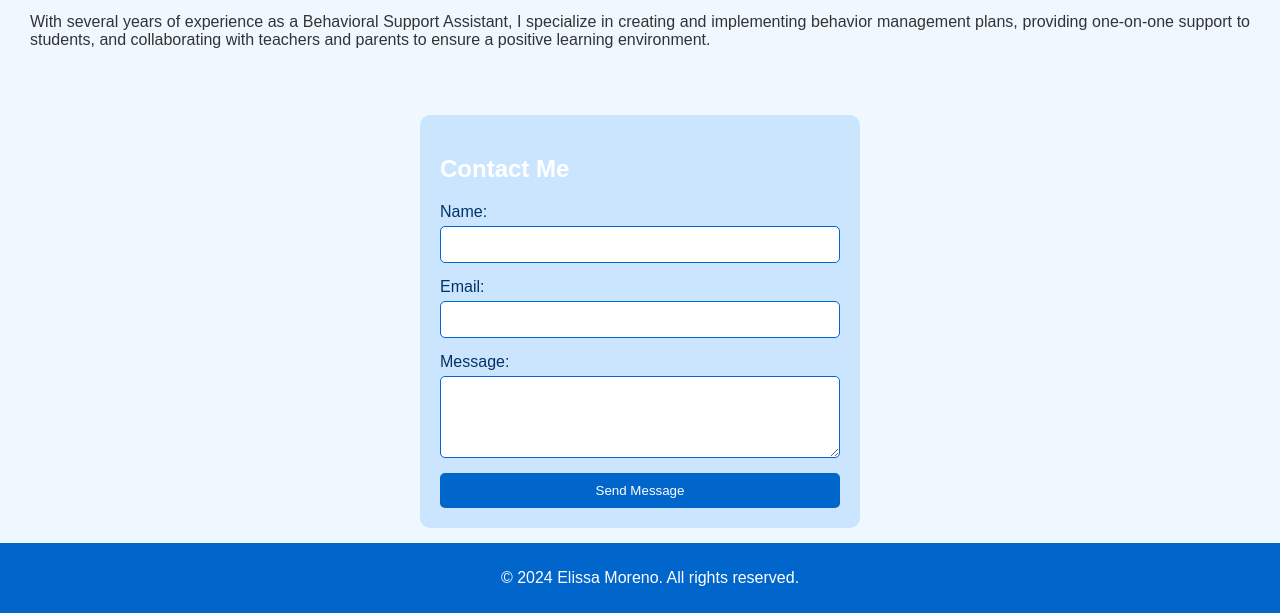
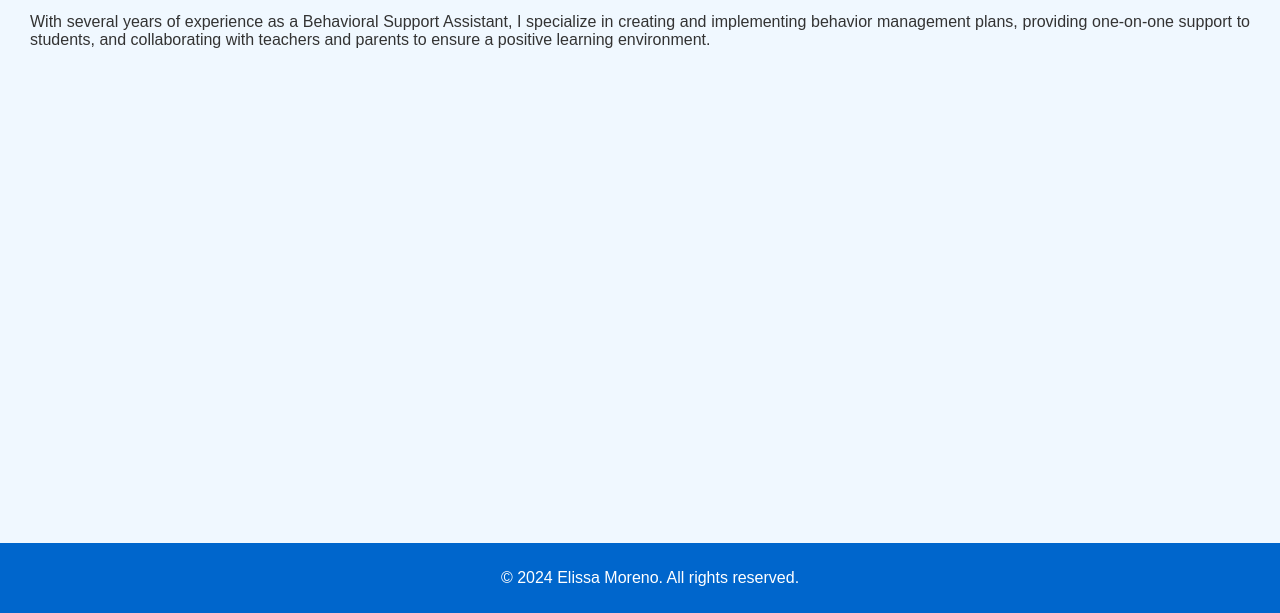
Before and after one commit to emoreno09/emoreno09.github.io, a plain HTML site: page index.html in a window 1280 px wide. Shown: the part 187-800 px from the top of the page. Drawn offline with Linux system fonts and the light colour scheme.

Commit message:
Update index.html

```diff
--- a/index.html
+++ b/index.html
@@ -50,11 +50,6 @@
             margin: 0 auto;
         }
 
-        form {
-            display: flex;
-            flex-direction: column;
-        }
-
         label {
             margin-bottom: 5px;
             color: #003366; /* DarkSlateBlue */
@@ -104,22 +99,6 @@
         <p>With several years of experience as a Behavioral Support Assistant, I specialize in creating and implementing behavior management plans, providing one-on-one support to students, and collaborating with teachers and parents to ensure a positive learning environment.</p>
     </section>
 
-    <section class="contact-form">
-        <h2>Contact Me</h2>
-        <form>
-            <label for="name">Name:</label>
-            <input type="text" id="name" name="name" required>
-
-            <label for="email">Email:</label>
-            <input type="email" id="email" name="email" required>
-
-            <label for="message">Message:</label>
-            <textarea id="message" name="message" rows="4" required></textarea>
-
-            <button type="submit">Send Message</button>
-        </form>
-    </section>
-
     <footer>
         <p>&copy; 2024 Elissa Moreno. All rights reserved.</p>
     </footer>
```
